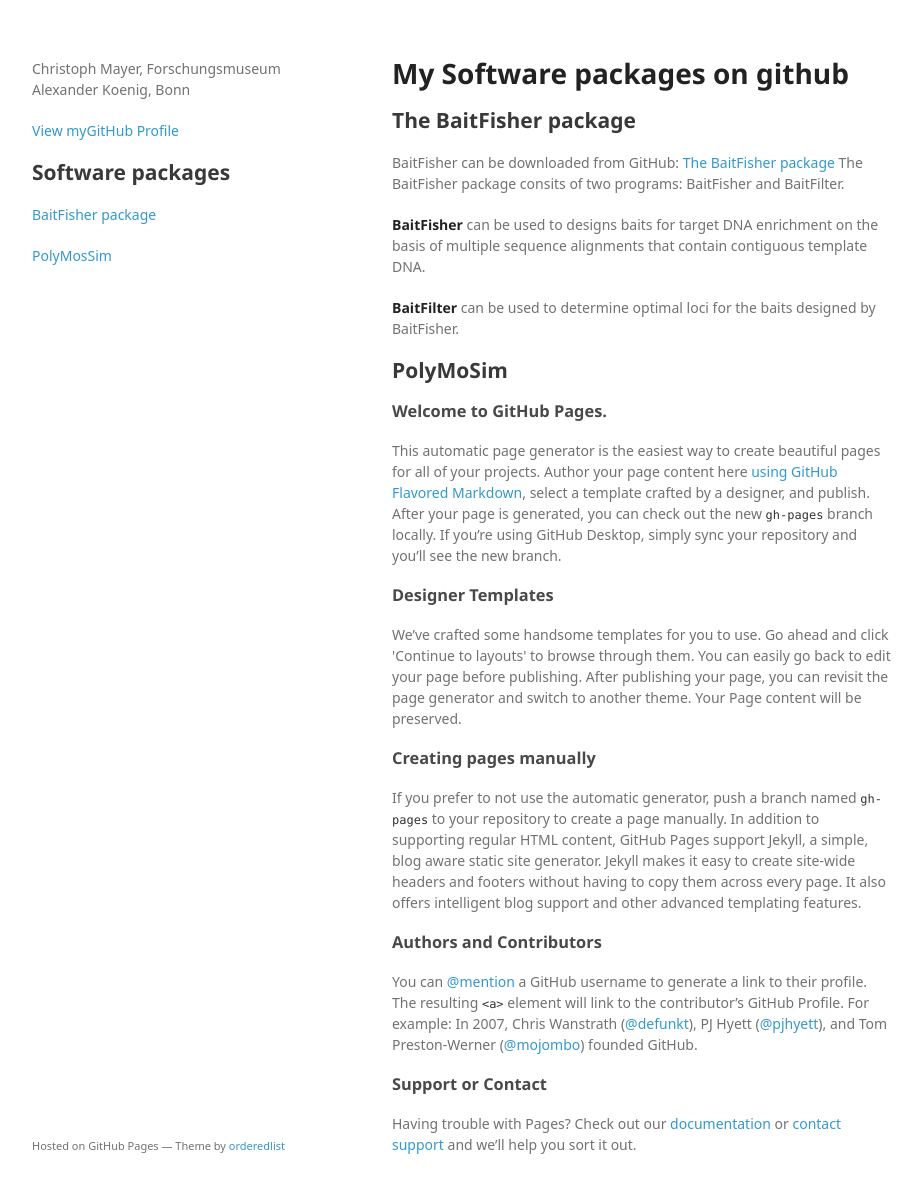
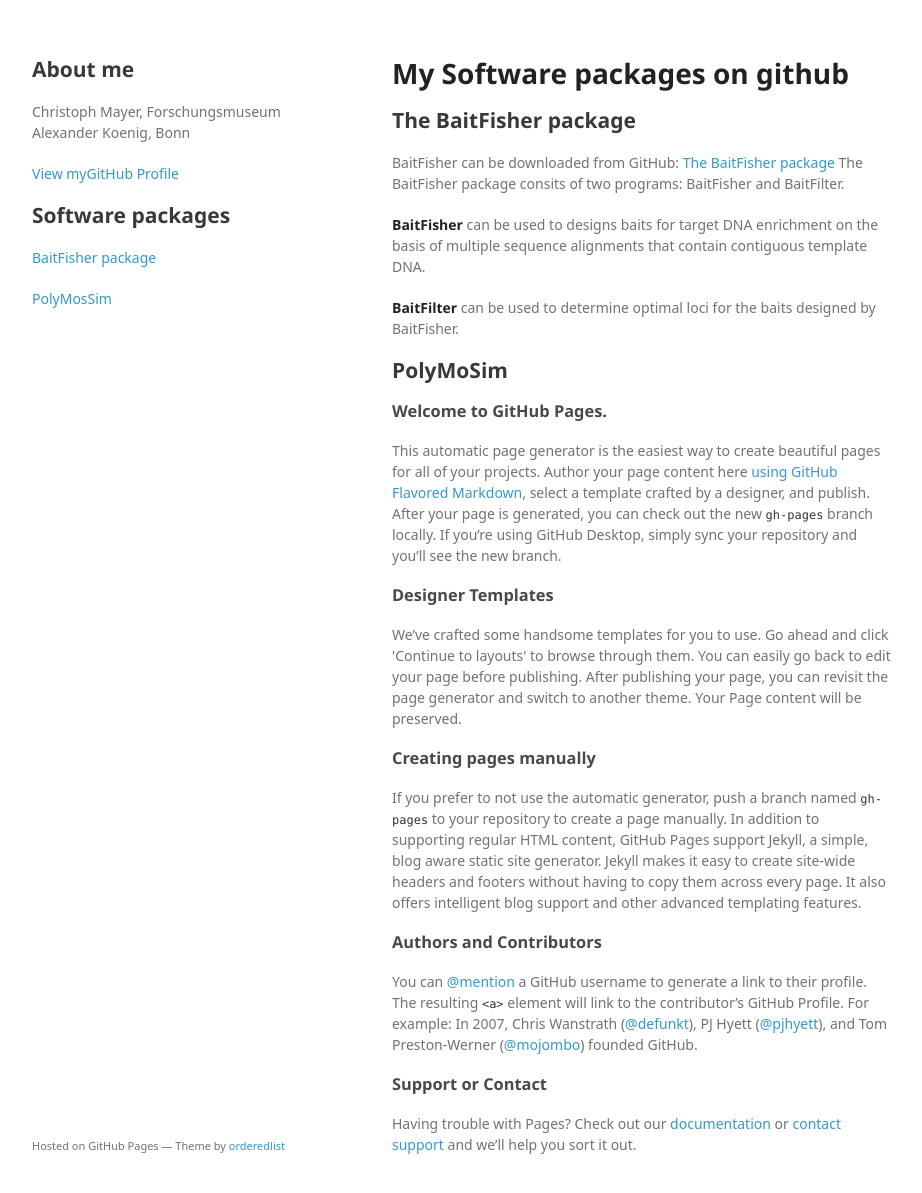
Before and after one commit to cmayer/cmayer.github.io, a Jekyll site: the page index.html, which Jekyll copies as it is, in a window 1280 px wide and 1225 px high. Shown: the top 1193 px of the window, without its empty margins (178-1100 px from the left). Built offline with Jekyll 4.4.1, drawn with Linux system fonts in a browser that asks for light colours; some web fonts are replaced.

Commit message:
Update index.html

```diff
--- a/index.html
+++ b/index.html
@@ -15,7 +15,7 @@
   <body>
     <div class="wrapper">
       <header>
-
+        <h2>About me</h2>
         <p>Christoph Mayer, Forschungsmuseum Alexander Koenig, Bonn</p>
         <p class="view"><a href="https://github.com/cmayer">View myGitHub Profile</a></p>
 
```
